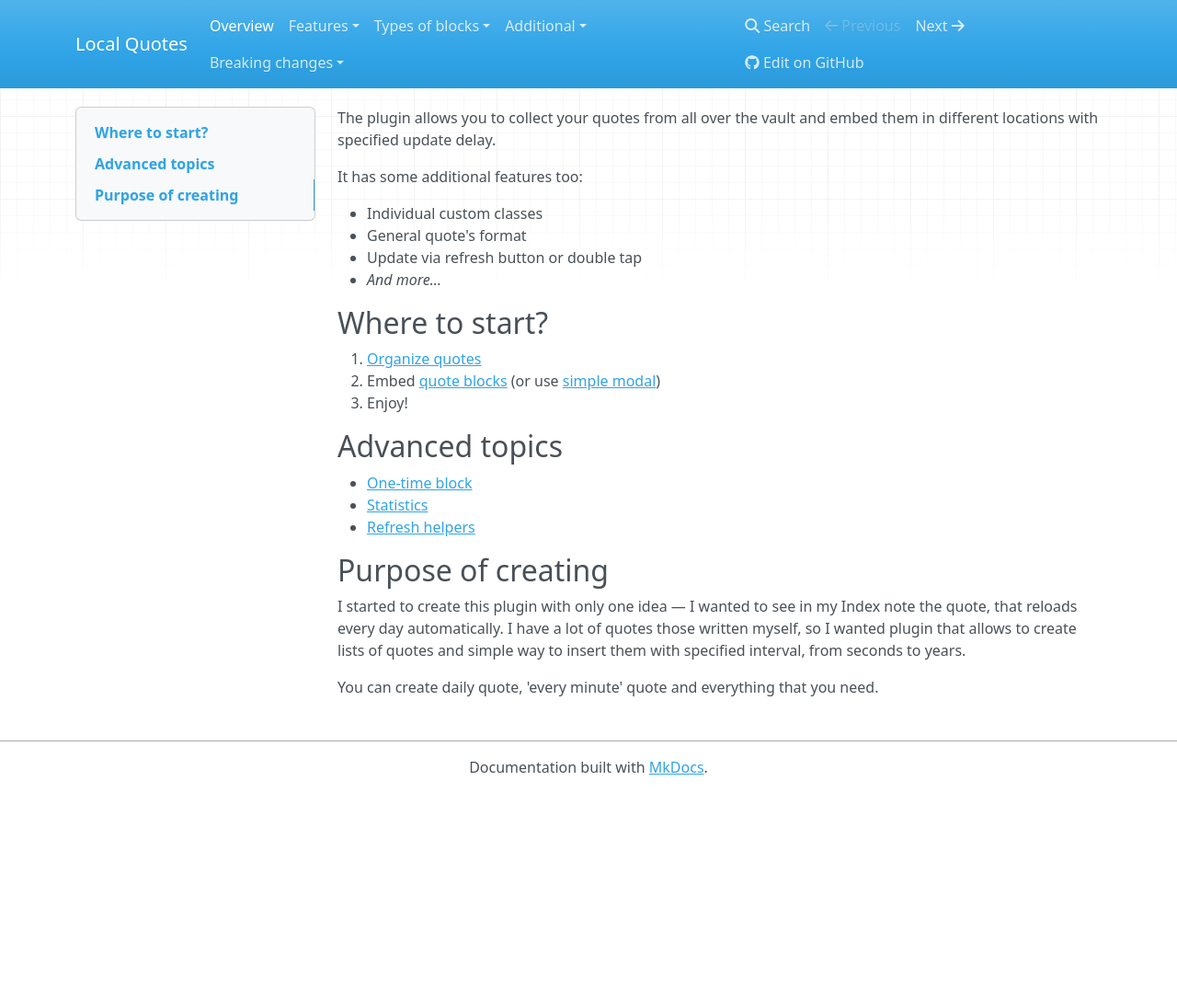
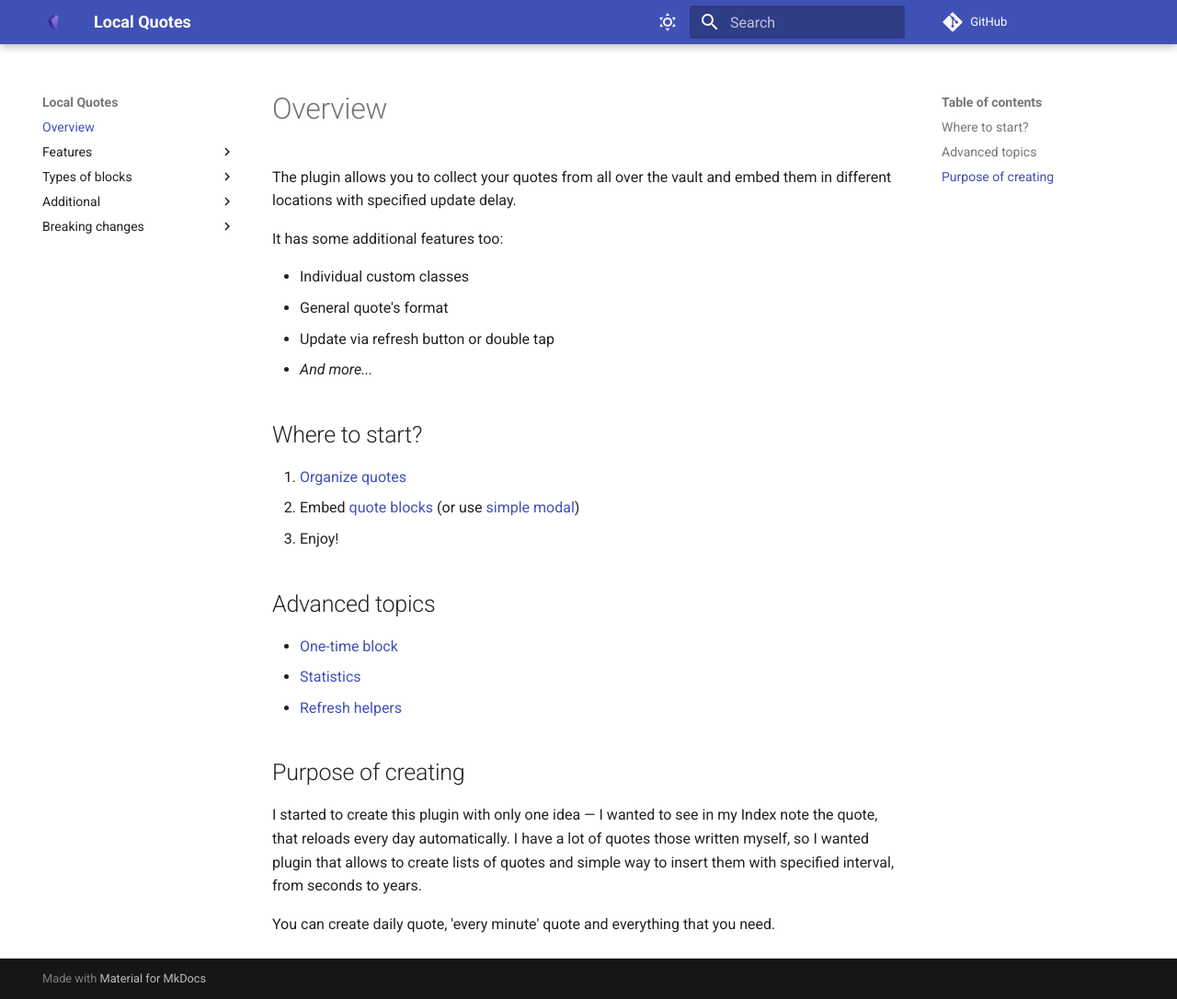
Before and after one commit to sundevista/local-quotes, an MkDocs documentation site: the page built from docs/docs/index.md, in a window 1280 px wide and 1086 px high. Shown: the whole window at 92% size. Built offline with MkDocs 1.6.1 and Material for MkDocs 9.7.7, drawn with Linux system fonts in a browser that asks for light colours; nearby versions of some CDN libraries; comment, search, counter and statistics services are not loaded.

Commit message:
docs(mkdocs): update colors

```diff
--- a/docs/mkdocs.yml
+++ b/docs/mkdocs.yml
@@ -3,6 +3,7 @@ repo_url: https://github.com/ka1tzyu/local-quotes
 edit_uri: edit/master/docs/docs/
 
 theme:
+    name: material
     palette:
         - scheme: default
           toggle:
```
